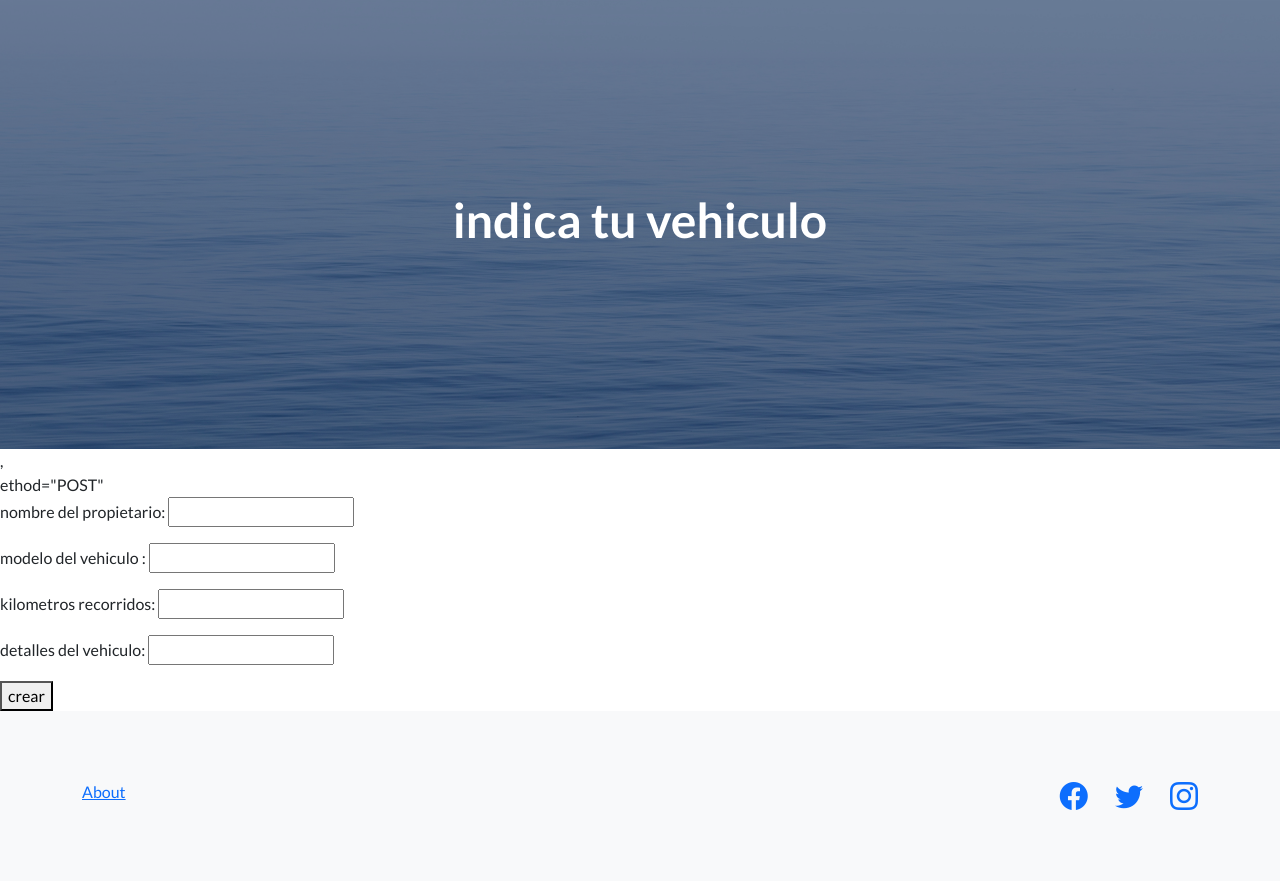
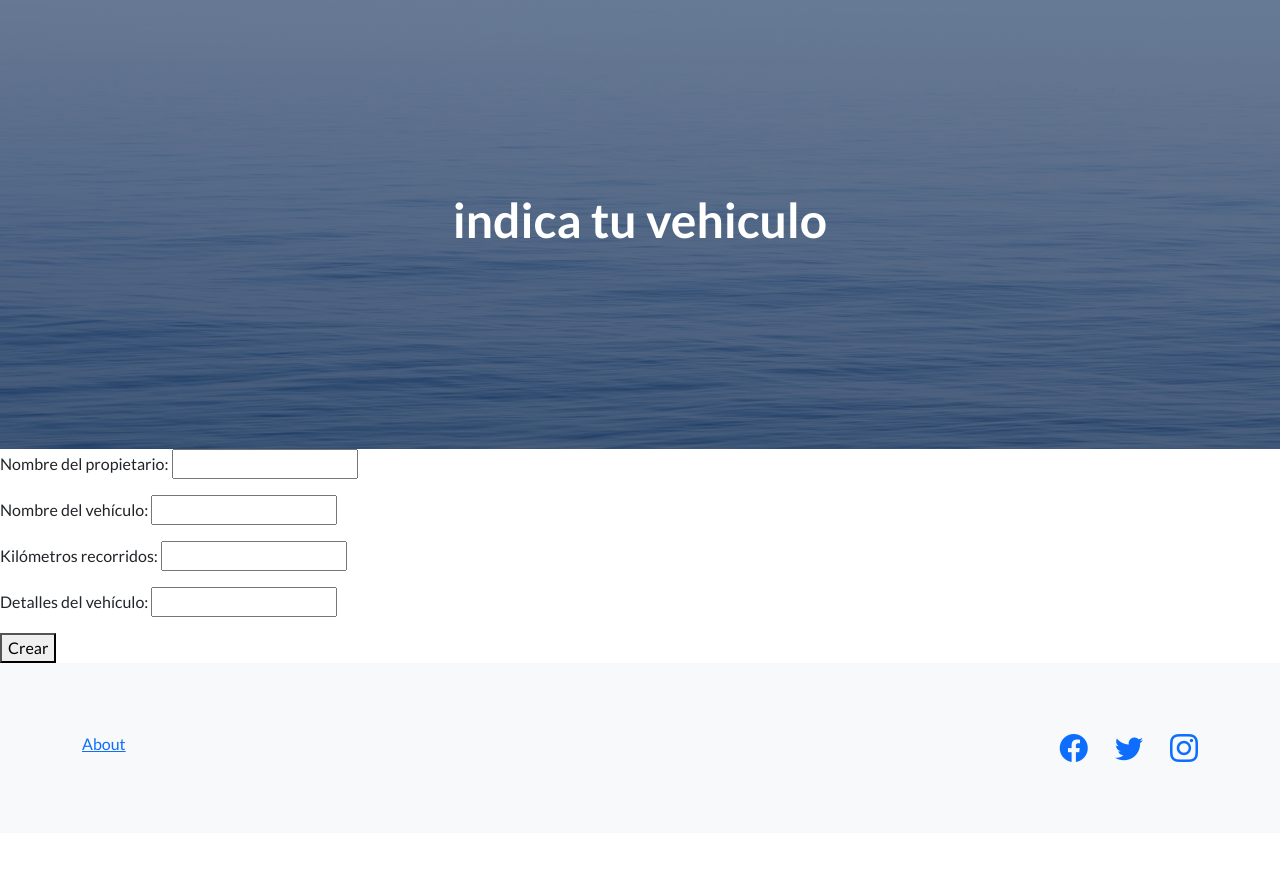
Before and after one commit to emiv7c/projecto-d, a Django app: page /inicio/vehiculos/ in a window 1280 px wide. Shown: the part 81-962 px from the top of the page. After the commit the page ends 843 px from the top, so only its background shows below. Run offline with Django 4.2, Linux system fonts and the light colour scheme; some libraries are stand-ins or nearby versions.

Commit message:
version terminada

```diff
--- a/inicio/templates/inicio/crear_vehiculo.html
+++ b/inicio/templates/inicio/crear_vehiculo.html
@@ -4,47 +4,17 @@
 <head>venta de vehiculos</head>
 {% endblock title_head %}
 
-
 {% block h1_header %}
 <h1>indica tu vehiculo</h1>
 {% endblock h1_header %}
 
-
-{% block contenido  %}
-,<form method="POST">
-    {% csrf_token %}ethod="POST"
-    <p>
-         nombre del propietario:
-        <input type="text" name='nombre'>
-
-    </p>
-    <p>
-
-         modelo del vehiculo :
-        <input type="text" name='modelo'>
-    </p>
-
-    <p>
-
-         kilometros recorridos:
-        <input type="numbers" name='kilometros'>
-
-    </p>
-    <p>
-
-
-        detalles del vehiculo:
-        <input type= "text" name='detalles'>
-
-    </p>
-
-
-
-
-    <button type="submit">crear</button>
-
-
-
-
-</form>
+{% block contenido %}
+  <form method="POST">
+    {% csrf_token %}
+    <p>Nombre del propietario: <input type="text" name='nombre'></p>
+    <p>Nombre del vehículo: <input type="text" name='nombre_del_auto'></p>
+    <p>Kilómetros recorridos: <input type="number" name='kilometros_recorridos'></p>
+    <p>Detalles del vehículo: <input type="text" name='detalles_auto'></p>
+    <button type="submit">Crear</button>
+  </form>
 {% endblock contenido %}
--- a/inicio/views.py
+++ b/inicio/views.py
@@ -24,8 +24,11 @@ def crear_vehiculo(request):
         formulario = creacionVehiculoFormulario(request.POST)
         if formulario.is_valid():
             datos_formulario = formulario.cleaned_data
-            vehiculo = autos(nombre=datos_formulario['nombre'], nombre_del_auto=datos_formulario['nombre_del_auto'],
-                kilometros_recorridos=datos_formulario['kilometros_recorridos'], detalles_auto=datos_formulario['detalles_auto'])
+            vehiculo = autos(
+                nombre=datos_formulario['nombre'],
+                nombre_del_auto=datos_formulario['nombre_del_auto'],
+                kilometros_recorridos=datos_formulario['kilometros_recorridos'],
+                detalles_auto=datos_formulario['detalles_auto'])
             vehiculo.save()
             return redirect('../../inicio/lista_autos')
     else:
@@ -33,5 +36,5 @@ def crear_vehiculo(request):
     return render(request, 'inicio/crear_vehiculo.html', {'formulario': formulario})
 
 def lista_autos(request):
-    vehiculo=autos.objects.all()
-    return render(request, "inicio/lista_autos.html",{"vehiculo":vehiculo})
+    lista_autos = autos.objects.all()
+    return render(request, 'inicio/lista_autos.html', {'lista_autos': lista_autos})
```
Also changed, not shown: inicio/templates/inicio/lista_autos.html (+10 -7 lines).
